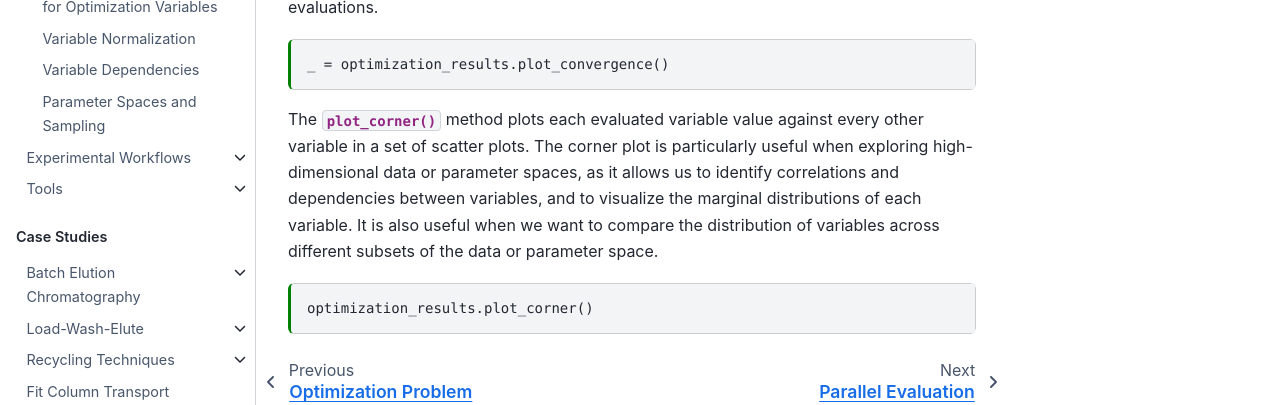
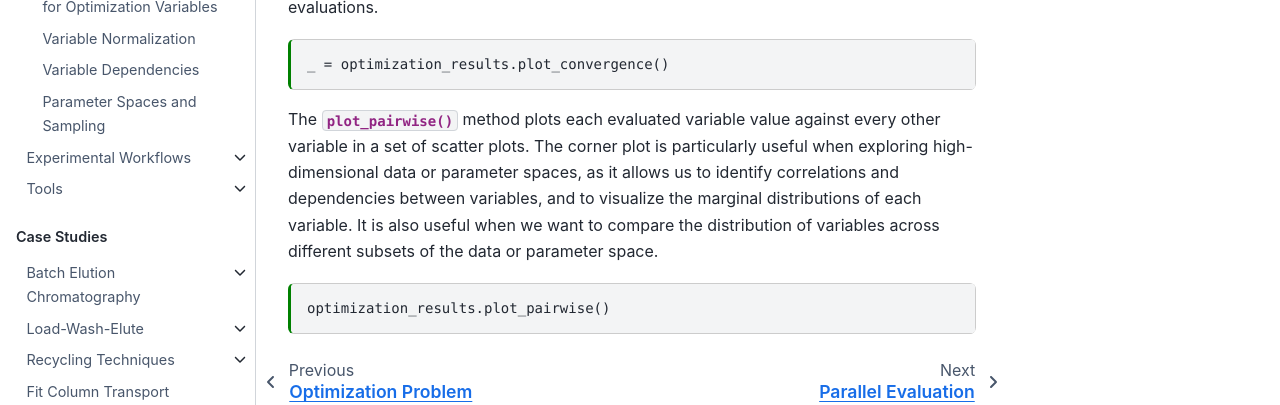
Before and after one commit to fau-advanced-separations/CADET-Process, a Sphinx documentation site: the page built from docs/source/user_guide/optimization/optimizer.md, in a window 1280 px wide and 900 px high, scrolled down 2408 px. Shown: the part 408-813 px from the top of the window. Built offline with Sphinx 7.4.7 and the Sphinx Book theme 1.1.4, drawn with Linux system fonts in a browser that asks for light colours; pages that are not in the unit, such as notebooks, are missing from menus; cross-references to code outside the pages are shown as plain code.

Commit message:
Fix plot_pairwise method name in optimizer guide

````diff
--- a/docs/source/user_guide/optimization/optimizer.md
+++ b/docs/source/user_guide/optimization/optimizer.md
@@ -149,12 +149,12 @@ The {meth}`~CADETProcess.optimization.OptimizationResults.plot_convergence` meth
 _ = optimization_results.plot_convergence()
 ```
 
-The {meth}`~CADETProcess.optimization.OptimizationResults.plot_corner` method plots each evaluated variable value against every other variable in a set of scatter plots.
+The {meth}`~CADETProcess.optimization.OptimizationResults.plot_pairwise` method plots each evaluated variable value against every other variable in a set of scatter plots.
 The corner plot is particularly useful when exploring high-dimensional data or parameter spaces, as it allows us to identify correlations and dependencies between variables, and to visualize the marginal distributions of each variable.
 It is also useful when we want to compare the distribution of variables across different subsets of the data or parameter space.
 
 ```{code-cell} ipython3
-optimization_results.plot_corner()
+optimization_results.plot_pairwise()
 ```
 
 ```{code-cell} ipython3
````
Also changed, not shown: 1 other file.
